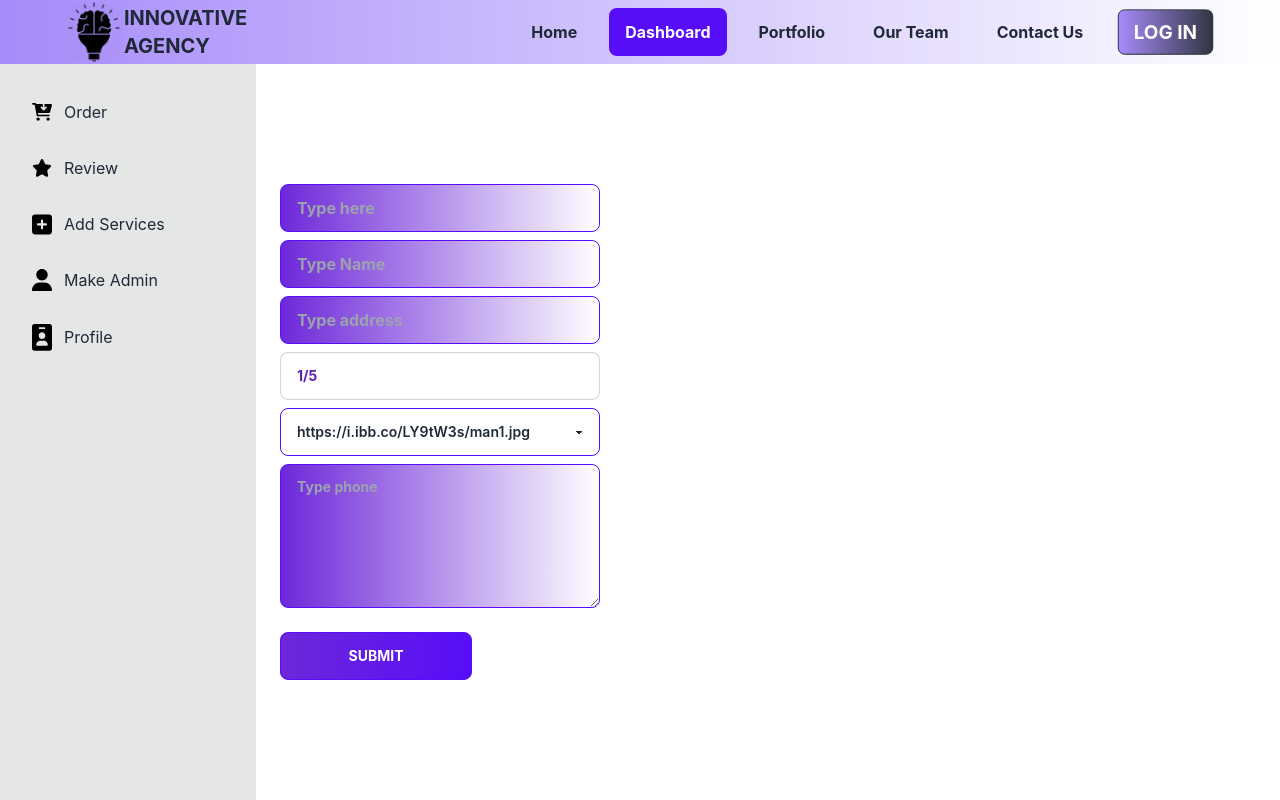
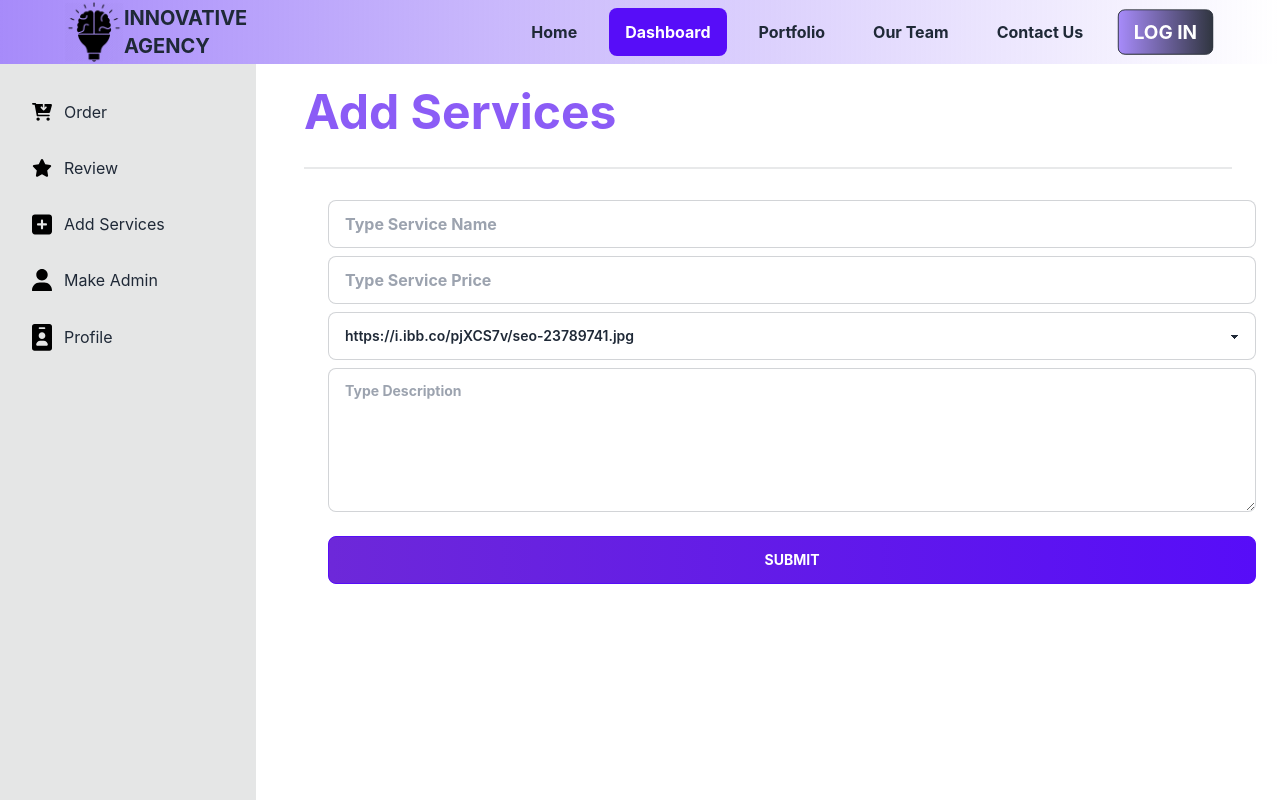
Before and after one commit to SumiAkter2/innovative-agency, a React (Create React App) app: page /dashboard/service in a window 1280 px wide. Built offline with nearby package versions, Linux system fonts and the light colour scheme; no server answers.

Commit message:
add services setup

```diff
--- a/src/Pages/DashBoard/AddProducts.js
+++ b/src/Pages/DashBoard/AddProducts.js
@@ -1,48 +1,48 @@
 import React from 'react';
-import { useState } from 'react';
-import { useAuthState } from 'react-firebase-hooks/auth';
-import auth from '../../firebase.init';
 
 const AddProducts = () => {
-    const [user] = useAuthState(auth);
+
     const handleAddService = e => {
         e.preventDefault();
+        const addServices = {
+            name: e.target.name.value,
+            price: e.target.price.value,
+            img: e.target.imgOption.value,
+            des: e.target.area.value,
+        }
+        console.log(addServices);
+        fetch('http://localhost:5000/services', {
+            method: 'POST',
+            headers: {
+                'content-type': 'application/json',
+            },
+            body: JSON.stringify(addServices),
+        }).then(res => res.json())
+            .then(data => {
+                console.log(data);
+            })
     }
     return (
-        <div>
+        <div className='lg:px-12 '>
 
-            <h1 class=" text-5xl font-bold text-white">Add Services </h1>
-            <h1 class="text-center mb-4 text-white font-bold text-5xl">..........</h1>
-            <form onSubmit={handleAddService} className='grid mx-6'>
+            <h1 class=" text-5xl font-bold text-violet-500 my-6">Add Services </h1>
+            <div class="divider w-full"></div>
+            <form onSubmit={handleAddService} className='grid mx-6 w-full'>
 
-                <input type="text" value={user?.email} placeholder="Type here" class="input input-primary mt-2  text-black font-bold bg-gradient-to-r from-violet-700 w-full max-w-xs " />
-                <input type="text" value={user?.displayName} placeholder="Type Name" class="input input-primary mt-2  text-black font-bold bg-gradient-to-r from-violet-700 w-full max-w-xs" />
+                <input name='name' className='input font-bold mt-2 input-bordered' placeholder='Type Service Name'></input>
 
-                <input type="text" name='address' placeholder="Type address" class="input input-primary mt-2 input-bordered text-black font-bold bg-gradient-to-r from-violet-700 w-96 max-w-xs" />
-                <select name='option' class="select  mt-2 input-bordered text-violet-800 font-bold bg-gradient-to-r w-full max-w-xs">
+                <input name='price' className='input font-bold mt-2 input-bordered' placeholder='Type Service Price'></input>
 
-                    <option selected >1/5</option>
-                    <option >1.5/5</option>
-                    <option>2/5</option>
-                    <option>2.5/5</option>
-                    <option>3/5</option>
-                    <option>3.5/5</option>
-                    <option>4/5</option>
-                    <option>4.5/5</option>
-                    <option>5/5</option>
+                <select name='imgOption' class="select   input mt-2 input-bordered  ">
+
+                    <option selected>https://i.ibb.co/pjXCS7v/seo-23789741.jpg</option>
+                    <option>https://i.ibb.co/vVhTC9W/mobile-app.jpg</option>
+                    <option>https://i.ibb.co/TwctN4z/cyber.png</option>
+                    <option>https://i.ibb.co/7ndfYxd/ethical.jpg</option>
+
                 </select>
-                <select name='imgOption' class="select  input mt-2 input-bordered input-primary w-full max-w-xs">
-
-                    <option selected> https://i.ibb.co/LY9tW3s/man1.jpg</option>
-                    <option> https://i.ibb.co/QjDNCG1/man2.jpg</option>
-                    <option>https://i.ibb.co/9hf9pYK/man4.png</option>
-                    <option> https://i.ibb.co/kDcXCSs/man5.png</option>
-                    <option> https://i.ibb.co/KhtfYz6/women1.jpg</option>
-                    <option>https://i.ibb.co/rHHJGXH/women2.jpg</option>
-                    <option>  https://i.ibb.co/3RKWRYz/women3.jpg</option>
-                </select>
-                <textarea type="text" name='area' placeholder="Type phone" class="textarea input-primary mt-2 input-bordered text-black font-bold bg-gradient-to-r from-violet-700  w-full h-36 max-w-xs" />
-                <button type='submit' className='btn  btn-primary  max-w-xs text-white  bg-gradient-to-r from-violet-700 font-bold mt-6 w-48'>Submit</button>
+                <textarea type="text" name='area' placeholder="Type Description" class="textarea  mt-2 input-bordered text-black font-bold h-36 " />
+                <button type='submit' className='btn  btn-primary   text-white  bg-gradient-to-r from-violet-700 font-bold mt-6 '>Submit</button>
             </form>
 
         </div>
```
